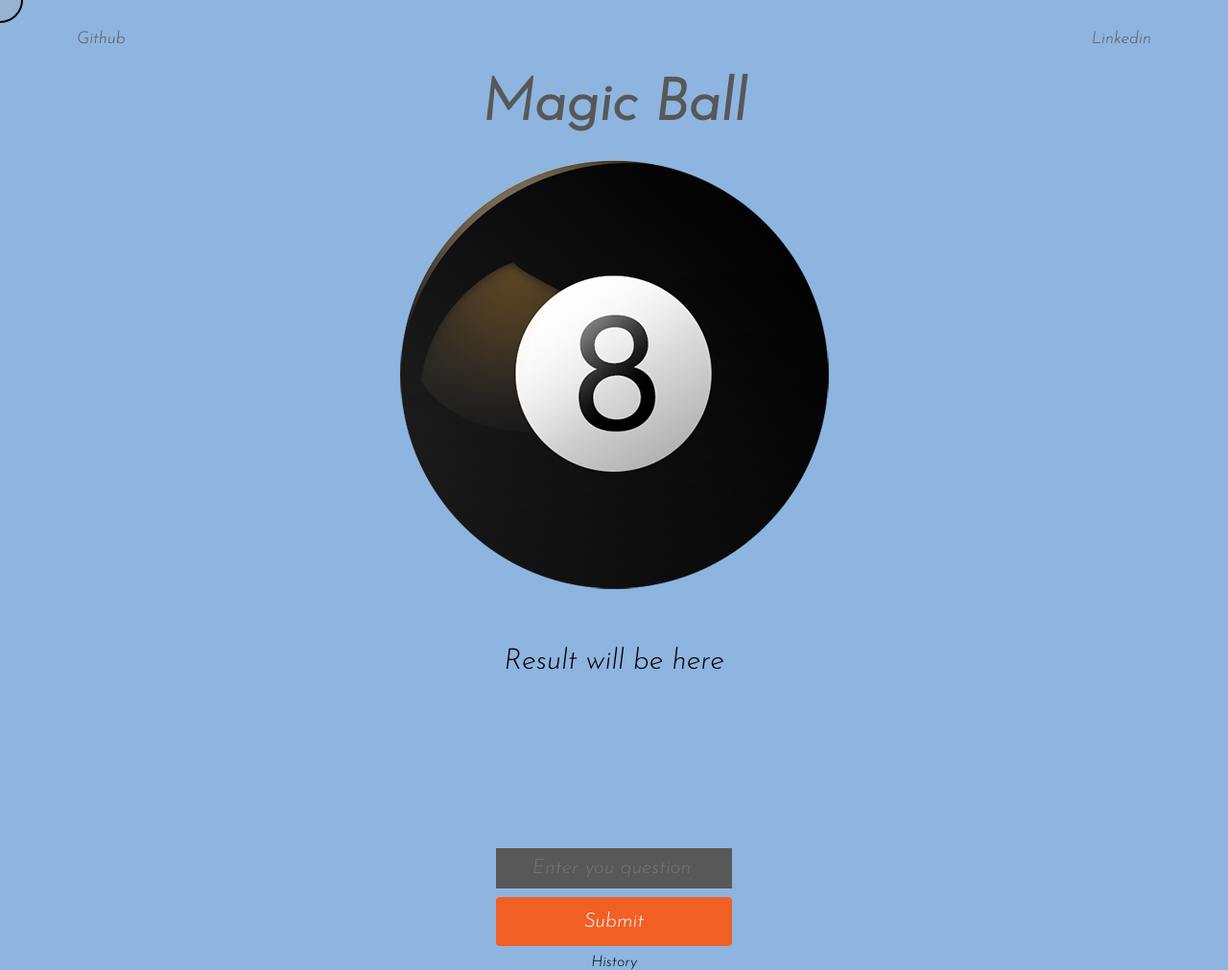
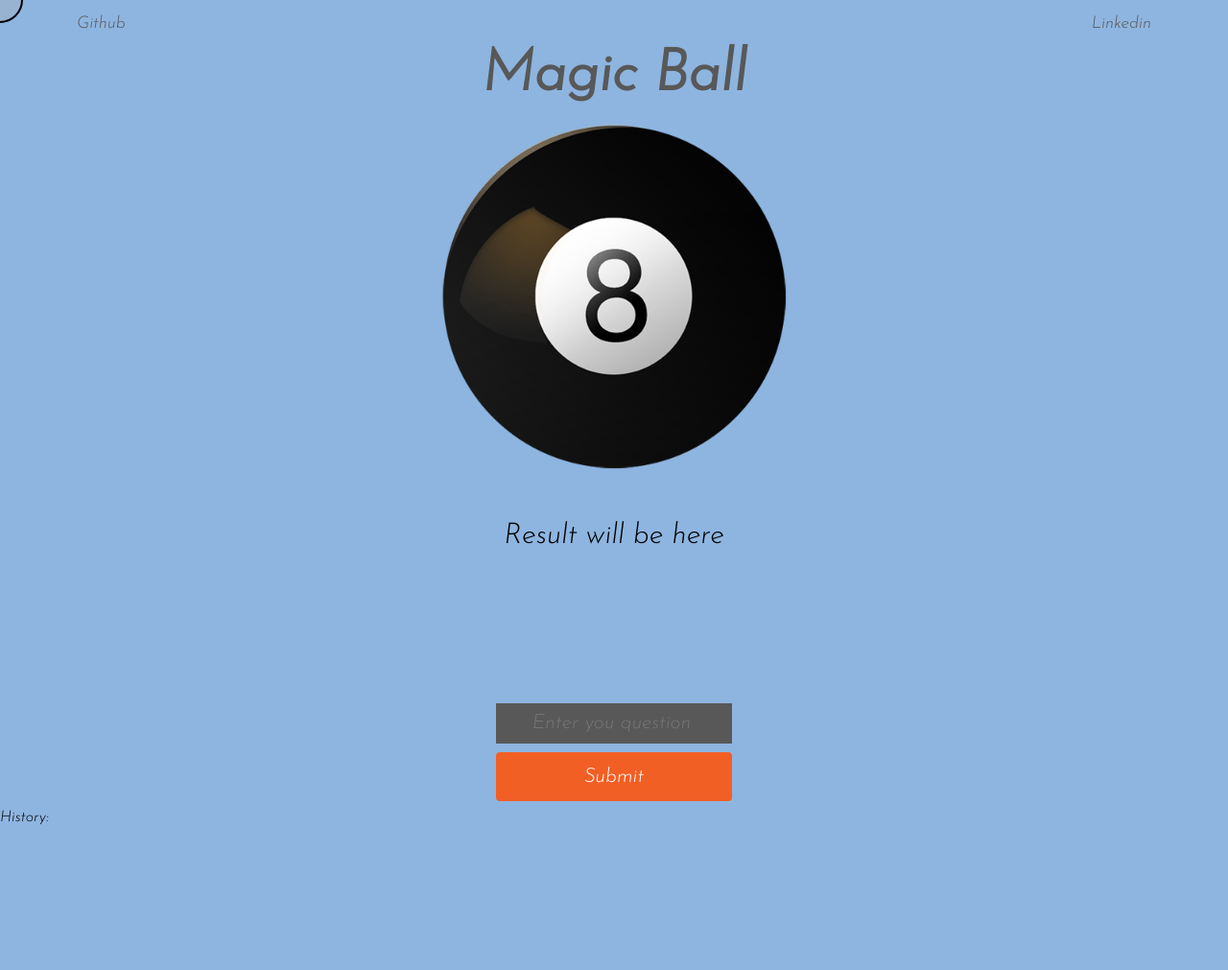
Before and after one commit to ruskhn/magicBall8, a website: page index.html in a window 1280 px wide. Shown: the whole page at 96% size. After the commit the page ends 860 px from the top, so only its background shows below. Drawn offline with Linux system fonts and the light colour scheme.

Commit message:
Bug-Style fix for 100% size. Before was for 90%

```diff
--- a/index.html
+++ b/index.html
@@ -32,20 +32,28 @@
           <div class="container column">
             <div class="answer">
               <p id="status" class="eight-ball_title item"></p>
-              <p id="answer" class="eight-ball_title item">Result will be here</p>
+              <p id="answer" class="eight-ball_title item">
+                Result will be here
+              </p>
             </div>
 
-            <input type="text" id="question" class="input" required placeholder="Enter you question"/>
+            <input
+              type="text"
+              id="question"
+              class="input"
+              required
+              placeholder="Enter you question"
+            />
 
             <button id="submitButton" class="submitButton item">
               <span>Submit</span>
             </button>
           </div>
         </div>
-        <div class="container row">
-            <div>History</div>
-            <div id="history"></div>
-        </div>
+      </div>
+      <div>History: </div>
+      <div>
+        <div id="history"></div>
       </div>
     </section>
   </body>
--- a/index.js
+++ b/index.js
@@ -62,9 +62,9 @@ function fetchSuccess(data) {
     //remove 1 element at index 0
     responseHistory.splice(0, 1);
     //insert new welement in the end
-    responseHistory.push(data.magic?.answer + "\n");
+    responseHistory.push(data.magic?.answer + " ");
   } else if (responseHistory.length < 10) {
-    responseHistory.push(data.magic?.answer + "\n");
+    responseHistory.push(data.magic?.answer + " ");
   }
   //Update history in html
   history.innerText = responseHistory;
--- a/style.css
+++ b/style.css
@@ -11,14 +11,13 @@ body {
   font-family: "Josefin Sans", sans-serif;
   background: #8eb5e0;
   position: relative;
-
 }
 
 a {
-    text-decoration: none;
-    color: #585858;
-    font-size: 1.1rem;
-    font-weight: 500;
+  text-decoration: none;
+  color: #585858;
+  font-size: 1.1rem;
+  font-weight: 500;
 }
 
 h1 {
@@ -54,7 +53,6 @@ nav {
   display: flex;
   justify-content: space-between;
   width: 90%;
-  min-height: 10vh;
   align-items: center;
   margin: auto;
   z-index: 2;
@@ -101,13 +99,14 @@ h1 {
 }
 /* Answer and Status block */
 .answer {
-    height: 240px;
-    align-items: ce;
+  height: 220px;
+  align-items: ce;
 }
 
 .front-cover img {
   position: relative;
   z-index: -2;
+  max-width: 400px;
 }
 .front-input {
   max-width: 330px;
```
